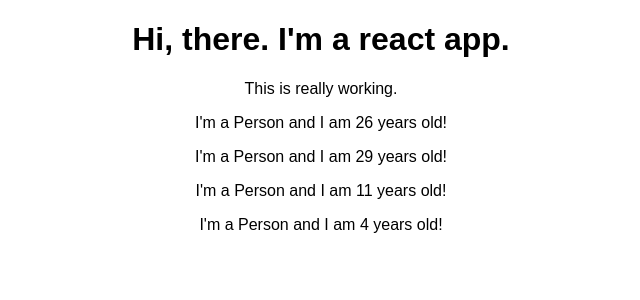
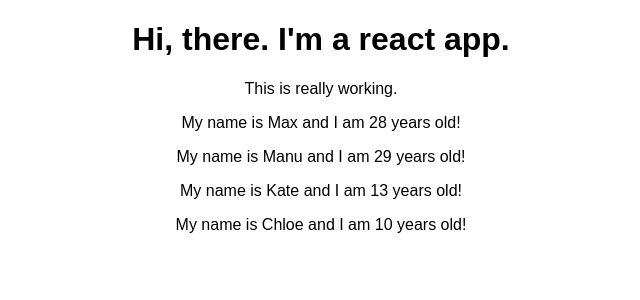
Before and after one commit to ready-1/udemt_react_1, a React (Create React App) app in the folder src/react-complete-guide/: page / in a window 1280 px wide. Shown: the top 300 px of the page, without its empty margins (319-959 px from the left). Built offline with nearby package versions, Linux system fonts and the light colour scheme.

Commit message:
Add props to pass data

```diff
--- a/src/react-complete-guide/src/App.js
+++ b/src/react-complete-guide/src/App.js
@@ -10,10 +10,11 @@
       <div className="App">
         <h1> Hi, there.  I'm a react app.</h1>
         <p>This is really working.</p>
-        <Person />
-        <Person />
-        <Person />
-        <Person />
+        <Person name="Max" age="28"/>
+        <Person name="Manu" age="29">My Hobbies: Racing</Person>
+        <Person name="Kate" age="13"/>
+        <Person name="Chloe" age="10"/>
+
       </div>
     );
     // return React.createElement('div', { className: 'App' }, React.createElement('h1', null, 'Hi, there.  I\'m a React app!!!'));
--- a/src/react-complete-guide/src/Person/Person.js
+++ b/src/react-complete-guide/src/Person/Person.js
@@ -1,7 +1,7 @@
 import React from 'react';
 
-const person = () => {
-    return <p>I'm a Person and I am {Math.floor(Math.random() * 30)} years old!</p>
+const person = (props) => {
+    return <p>My name is {props.name} and I am {props.age} years old!</p>
 };
 
 export default person;
```
